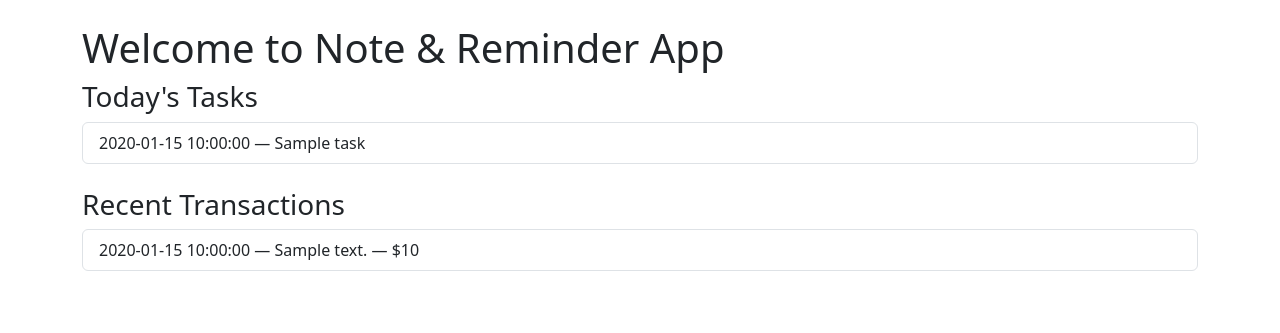
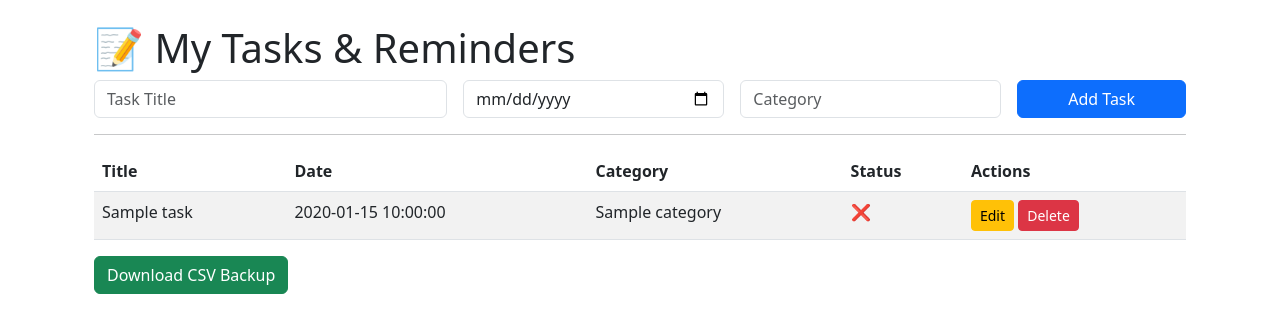
Before and after one commit to bhuwani7777777/flask-note-reminder-app, a Flask app: template templates/index.html in a window 1280 px wide. Shown: the part 56-389 px from the top of the page. Run offline with Flask 3, Linux system fonts and the light colour scheme; the template is opened without the code that fills it: most values are stand-ins (such as "Sample title", 1, 10 or a date in 2020).

Commit message:
Added categories, edit/delete, CSV export, Bootstrap UI

```diff
--- a/app.py
+++ b/app.py
@@ -1,65 +1,46 @@
-from flask import Flask, render_template, request, redirect, url_for
+from flask import Flask, render_template, request, redirect, send_file
+import tasks
 import csv
 import os
 
 app = Flask(__name__)
 
-TASKS_CSV = 'data/tasks.csv'
-TRANSACTIONS_CSV = 'data/transactions.csv'
-
-# Ensure data directory and CSV files exist
-os.makedirs('data', exist_ok=True)
-for file, headers in [(TASKS_CSV, ['Date', 'Task']), (TRANSACTIONS_CSV, ['Date', 'Description', 'Amount'])]:
-    if not os.path.exists(file):
-        with open(file, mode='w', newline='') as f:
-            writer = csv.writer(f)
-            writer.writerow(headers)
-
-def read_csv(file_path):
-    with open(file_path, newline='') as f:
-        reader = csv.DictReader(f)
-        return list(reader)
-
-def write_task(date, task):
-    with open(TASKS_CSV, mode='a', newline='') as f:
-        writer = csv.writer(f)
-        writer.writerow([date, task])
-
-def write_transaction(date, description, amount):
-    with open(TRANSACTIONS_CSV, mode='a', newline='') as f:
-        writer = csv.writer(f)
-        writer.writerow([date, description, amount])
-
 @app.route('/')
 def index():
-    tasks = read_csv(TASKS_CSV)
-    transactions = read_csv(TRANSACTIONS_CSV)
-    return render_template('index.html', tasks=tasks, transactions=transactions)
+    all_tasks = tasks.read_tasks()
+    return render_template('index.html', tasks=all_tasks)
 
-@app.route('/daily_tasks')
-def daily_tasks_view():
-    tasks = read_csv(TASKS_CSV)
-    return render_template('daily_tasks.html', tasks=tasks)
+@app.route('/add', methods=['POST'])
+def add():
+    title = request.form['title']
+    date = request.form['date']
+    category = request.form['category']
+    tasks.add_task(title, date, category)
+    return redirect('/')
 
-@app.route('/add_task', methods=['POST'])
-def add_task():
-    date = request.form['date']
-    task = request.form['task']
-    write_task(date, task)
-    return redirect(url_for('daily_tasks_view'))
+@app.route('/delete/<task_id>')
+def delete(task_id):
+    tasks.delete_task(task_id)
+    return redirect('/')
 
-@app.route('/transactions')
-def transactions_view():
-    transactions = read_csv(TRANSACTIONS_CSV)
-    return render_template('transactions.html', transactions=transactions)
+@app.route('/edit/<task_id>', methods=['GET', 'POST'])
+def edit(task_id):
+    if request.method == 'POST':
+        title = request.form['title']
+        date = request.form['date']
+        category = request.form['category']
+        completed = 'completed' in request.form
+        tasks.update_task(task_id, title, date, category, str(completed))
+        return redirect('/')
+    else:
+        all_tasks = tasks.read_tasks()
+        task = next((t for t in all_tasks if t['id'] == task_id), None)
+        return render_template('edit_task.html', task=task)
 
-@app.route('/add_transaction', methods=['POST'])
-def add_transaction():
-    date = request.form['date']
-    description = request.form['description']
-    amount = request.form['amount']
-    write_transaction(date, description, amount)
-    return redirect(url_for('transactions_view'))
+@app.route('/export')
+def export():
+    file_path = os.path.join('data', 'tasks.csv')
+    return send_file(file_path, as_attachment=True)
 
 if __name__ == '__main__':
     app.run(debug=True)
--- a/tasks.py
+++ b/tasks.py
@@ -1,22 +1,40 @@
 import csv
 import os
 
-DATA_FILE = 'data/tasks.csv'
+DATA_FILE = os.path.join('data', 'tasks.csv')
+FIELDNAMES = ['id', 'title', 'date', 'category', 'completed']
 
-def ensure_file():
-    if not os.path.exists(DATA_FILE):
-        with open(DATA_FILE, 'w', newline='') as f:
-            writer = csv.writer(f)
-            writer.writerow(['Date', 'Task'])
+def read_tasks():
+    tasks = []
+    if os.path.exists(DATA_FILE):
+        with open(DATA_FILE, newline='', encoding='utf-8') as csvfile:
+            reader = csv.DictReader(csvfile)
+            for row in reader:
+                tasks.append(row)
+    return tasks
 
-def get_all_tasks():
-    ensure_file()
-    with open(DATA_FILE, newline='') as f:
-        reader = csv.DictReader(f)
-        return list(reader)
+def write_tasks(tasks):
+    with open(DATA_FILE, 'w', newline='', encoding='utf-8') as csvfile:
+        writer = csv.DictWriter(csvfile, fieldnames=FIELDNAMES)
+        writer.writeheader()
+        writer.writerows(tasks)
 
-def add_task(date, task):
-    ensure_file()
-    with open(DATA_FILE, 'a', newline='') as f:
-        writer = csv.writer(f)
-        writer.writerow([date, task])
+def add_task(title, date, category):
+    tasks = read_tasks()
+    task_id = str(len(tasks) + 1)
+    tasks.append({'id': task_id, 'title': title, 'date': date, 'category': category, 'completed': 'False'})
+    write_tasks(tasks)
+
+def delete_task(task_id):
+    tasks = [t for t in read_tasks() if t['id'] != task_id]
+    write_tasks(tasks)
+
+def update_task(task_id, title, date, category, completed):
+    tasks = read_tasks()
+    for task in tasks:
+        if task['id'] == task_id:
+            task['title'] = title
+            task['date'] = date
+            task['category'] = category
+            task['completed'] = completed
+    write_tasks(tasks)
--- a/templates/index.html
+++ b/templates/index.html
@@ -1,23 +1,46 @@
 {% extends 'base.html' %}
 
 {% block content %}
-<h1>Welcome to Note & Reminder App</h1>
+<div class="container mt-4">
+    <h1>📝 My Tasks & Reminders</h1>
+    <form method="POST" action="/add" class="row g-3">
+        <div class="col-md-4">
+            <input name="title" class="form-control" placeholder="Task Title" required>
+        </div>
+        <div class="col-md-3">
+            <input type="date" name="date" class="form-control" required>
+        </div>
+        <div class="col-md-3">
+            <input name="category" class="form-control" placeholder="Category">
+        </div>
+        <div class="col-md-2">
+            <button class="btn btn-primary w-100">Add Task</button>
+        </div>
+    </form>
 
-<h3>Today's Tasks</h3>
-<ul class="list-group mb-4">
-    {% for task in tasks %}
-    <li class="list-group-item">{{ task.Date }} — {{ task.Task }}</li>
-    {% else %}
-    <li class="list-group-item">No tasks available.</li>
-    {% endfor %}
-</ul>
+    <hr>
+    <table class="table table-striped">
+        <thead>
+            <tr>
+                <th>Title</th><th>Date</th><th>Category</th><th>Status</th><th>Actions</th>
+            </tr>
+        </thead>
+        <tbody>
+        {% for task in tasks %}
+            <tr>
+                <td>{{ task.title }}</td>
+                <td>{{ task.date }}</td>
+                <td>{{ task.category }}</td>
+                <td>{% if task.completed == 'True' %}✅{% else %}❌{% endif %}</td>
+                <td>
+                    <a href="/edit/{{ task.id }}" class="btn btn-sm btn-warning">Edit</a>
+                    <a href="/delete/{{ task.id }}" class="btn btn-sm btn-danger">Delete</a>
+                </td>
+            </tr>
+        {% endfor %}
+        </tbody>
+    </table>
 
-<h3>Recent Transactions</h3>
-<ul class="list-group">
-    {% for tx in transactions %}
-    <li class="list-group-item">{{ tx.Date }} — {{ tx.Description }} — ${{ tx.Amount }}</li>
-    {% else %}
-    <li class="list-group-item">No transactions recorded yet.</li>
-    {% endfor %}
-</ul>
+    <a href="/export" class="btn btn-success">Download CSV Backup</a>
+</div>
 {% endblock %}
```
